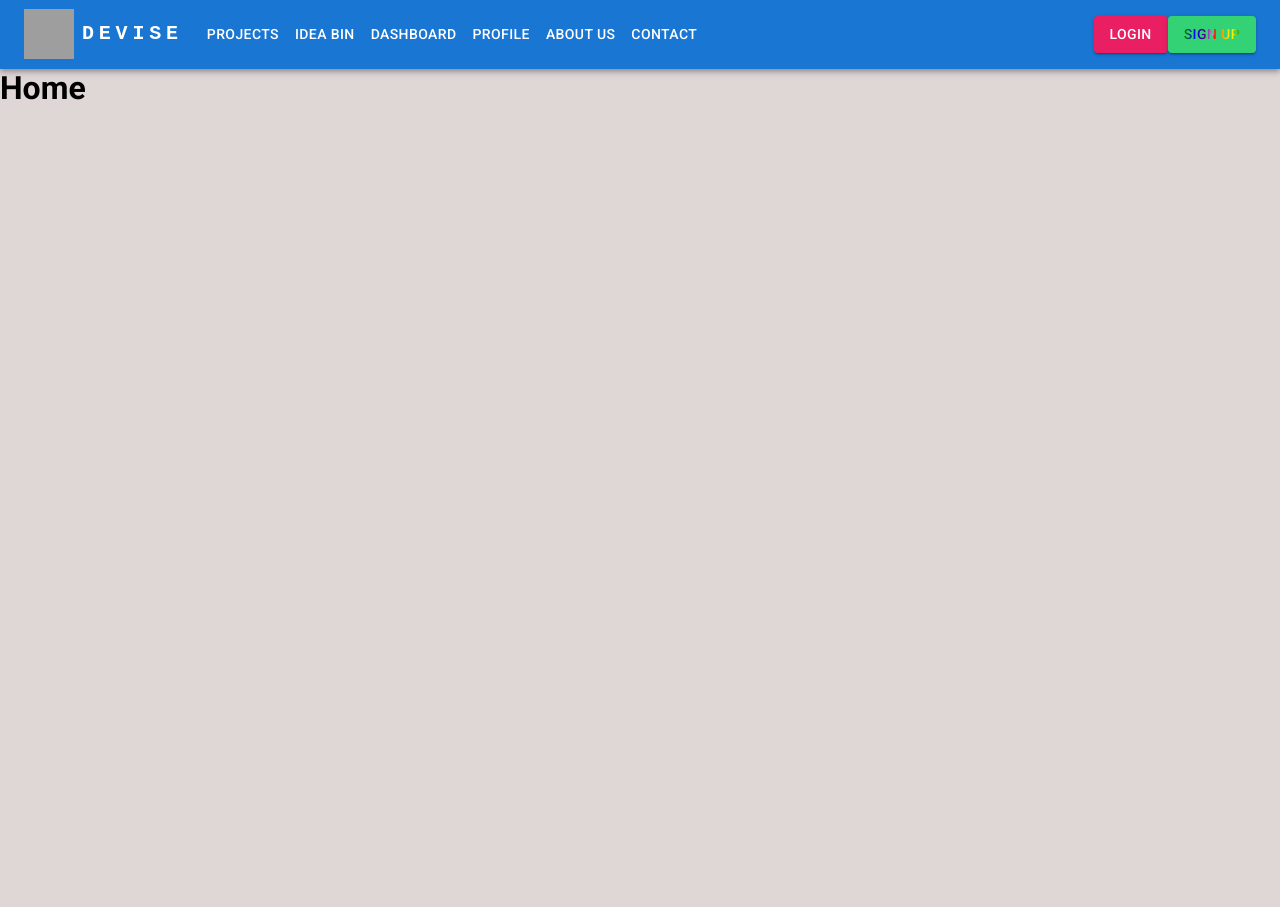
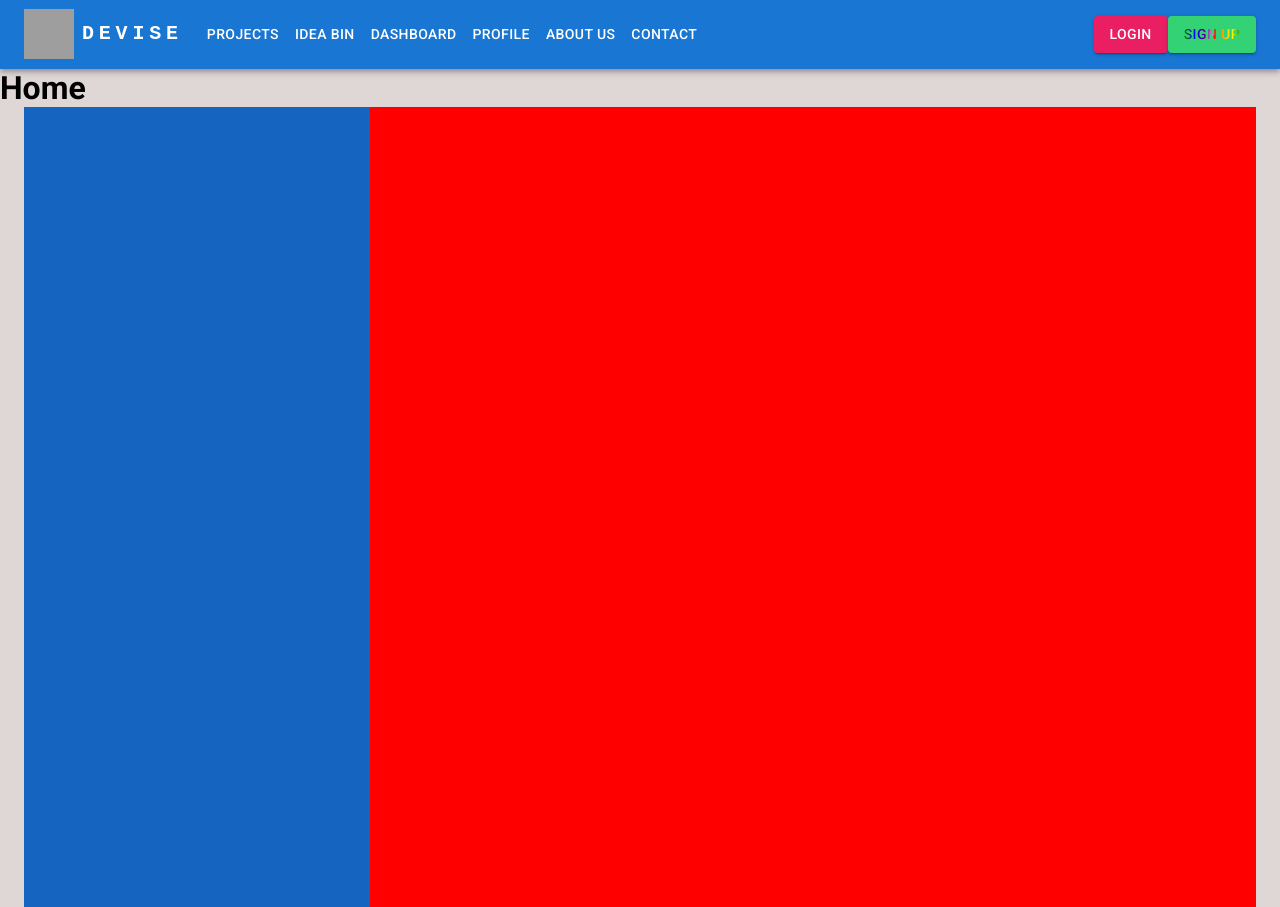
Before and after one commit to Brainybrian316/DEVise, a React (Create React App) app: page / in a window 1280 px wide. Before the commit the page ends 800 px from the top, so only its background shows below. Built offline with nearby package versions, Linux system fonts and the light colour scheme; grey boxes are pictures that could not be loaded.

Commit message:
setting up profile page layout

```diff
--- a/src/App.js
+++ b/src/App.js
@@ -1,6 +1,7 @@
 import HomePage from './pages/Home';
 import './assets/global.css';
 import Navbar from './components/Navbar';
+import ProfilePage from './pages/ProfilePage';
 
 
 
@@ -9,6 +10,7 @@ function App() {
     <div>
     <Navbar />
     <HomePage />
+    <ProfilePage/>
 
 
     </div>
--- a/src/pages/ProfilePage/index.js
+++ b/src/pages/ProfilePage/index.js
@@ -0,0 +1,36 @@
+
+import {Box, Container} from '@mui/material/';
+
+
+
+export default function ProfilePage() {
+  return (
+    <>
+  <Container
+    maxWidth="100%"
+     sx = {{
+      margin: '0',
+      padding: '0',
+      display: 'flex',
+      flexDirection: 'row',
+     }}
+  >
+  <Box
+  sx={{
+    width: 500,
+    height: '100vh',
+    backgroundColor: 'primary.dark',
+  }}
+/>
+<Box
+  sx={{
+    width: '100vw',
+    height: '100vh',
+    float : 'right',
+    backgroundColor: 'red',
+  }}
+/>
+</Container>
+</>
+  );
+}
```
